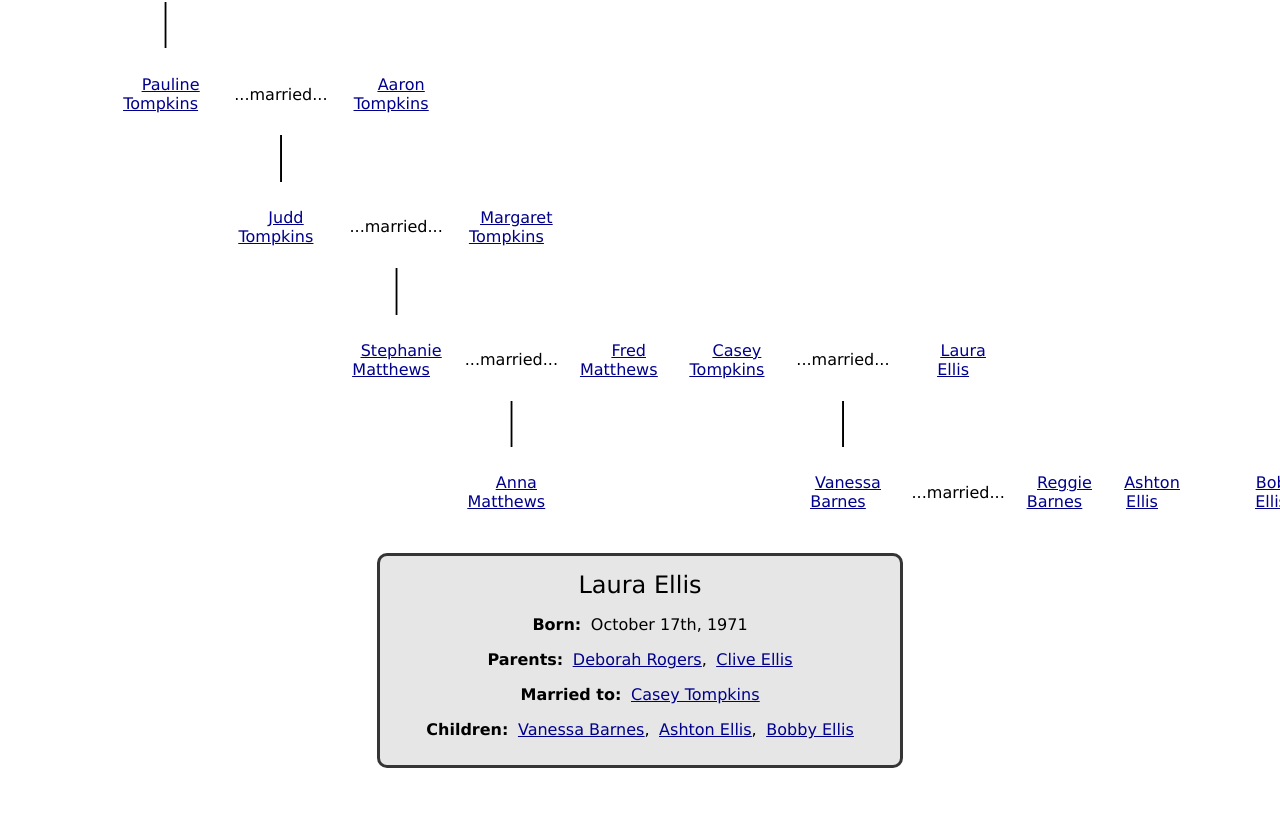
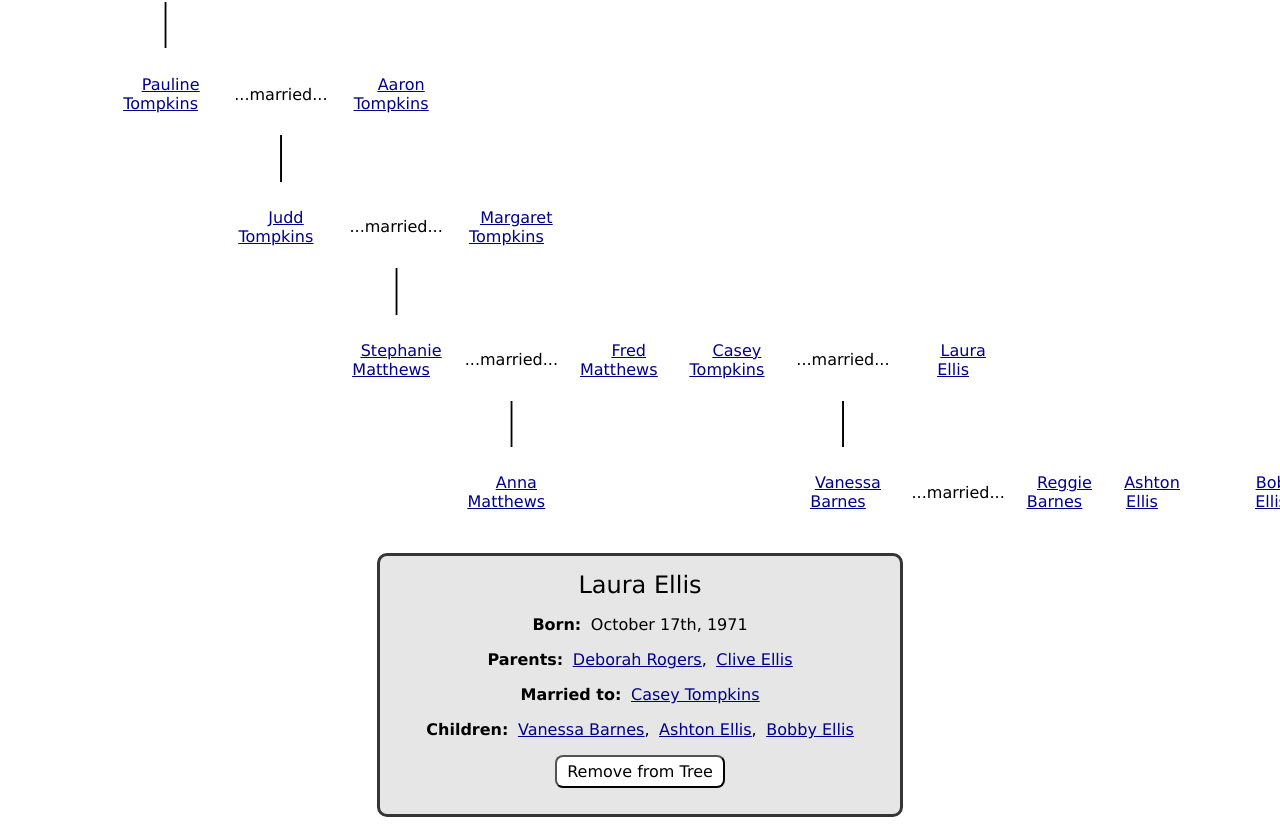
Before and after one commit to MirandaBrawnerSavannah/family-tree-app, a Next.js app: page /locale/en/person/1 in a window 1280 px wide. Shown: the part 223-1048 px from the top of the page. Before the commit the page ends 999 px from the top, so only its background shows below. Built offline with nearby package versions, Linux system fonts and the light colour scheme.

Commit message:
feat(remove-from-tree): added button to remove a person from the tree

```diff
--- a/components/PersonProfile.jsx
+++ b/components/PersonProfile.jsx
@@ -8,6 +8,7 @@ import Localizer, { getDateInfo } from '../utils/Localizer';
 import lookupPerson from '../utils/lookupPerson';
 import CommaSeparatedList from '../components/CommaSeparatedList';
 import { TreeContext } from './TreeContext';
+import removeFromTree from '../utils/removeFromTree';
 
 const PersonProfile = () => {
   const router = useRouter();
@@ -116,6 +117,14 @@ const PersonProfile = () => {
                 } />
               </p>
             )}
+            <p>
+              <button className={profileStyles.button} onClick={() => {
+                const newList = removeFromTree({ personId: 9, data: listOfPeople });
+                setListOfPeople(newList);
+              }}>
+                {intl.formatMessage({ id: 'removeFromTree' })}
+              </button>
+            </p>
           </div>
         );
       }}
--- a/components/PersonProfile.module.css
+++ b/components/PersonProfile.module.css
@@ -22,3 +22,14 @@
   font-weight: bold;
   margin-right: 0.6em;
 }
+.button {
+  font-family: Verdana, Geneva, Tahoma, sans-serif;
+  background-color: white;
+  /* color: white; */
+  font-size: 16px;
+  border-radius: 8px;
+  padding-left: 10px;
+  padding-right: 10px;
+  padding-top: 5px;
+  padding-bottom: 5px;
+}
--- a/components/Tree.jsx
+++ b/components/Tree.jsx
@@ -17,6 +17,7 @@ const Tree = () => {
     <TreeContext.Consumer>
       {contextValue => {
         const [listOfPeople, setListOfPeople] = contextValue;
+        console.log('List of People:', listOfPeople);
         const nextId = getNextAvailableID(listOfPeople);
         console.log('Next available ID:', nextId);
         const { locale } = router.query;
--- a/locales/en.json
+++ b/locales/en.json
@@ -12,5 +12,6 @@
   "notFound": "Error: Not Found",
   "children": "Children:",
   "marriageLine": "...married...",
-  "marriedTo": "Married to:"
+  "marriedTo": "Married to:",
+  "removeFromTree": "Remove from Tree"
 }
--- a/locales/fr.json
+++ b/locales/fr.json
@@ -12,5 +12,6 @@
   "notFound": "Erreur : Pas trouvé",
   "children": "Enfants :",
   "marriageLine": "...marié(e)s...",
-  "marriedTo": "Marié(e) avec :"
+  "marriedTo": "Marié(e) avec :",
+  "removeFromTree": "Sortir de l'arbre"
 }
--- /dev/null
+++ b/utils/removeFromTree.js
@@ -0,0 +1,39 @@
+const removeFromTree = ({ personId, data }) => {
+  const copyOfData = [...data];
+  data.forEach((nextPerson, index) => {
+    if (nextPerson.id === personId) {
+      copyOfData.splice(index);
+    }
+  });
+  copyOfData.forEach((nextPerson) => {
+    if (nextPerson.children) {
+      const newChildList = [...nextPerson.children];
+      nextPerson.children.forEach((childId, index) => {
+        if (index < newChildList.length && newChildList[index] === personId) {
+          newChildList.splice(index);
+        }
+      });
+      nextPerson.children = newChildList;
+    };
+    if (nextPerson.parents) {
+      const newParentList = [...nextPerson.parents];
+      nextPerson.parents.forEach((parentId, index) => {
+        if (index < newParentList.length && newParentList[index] === personId) {
+          newParentList.splice(index);
+        }
+      });
+      nextPerson.parents = newParentList;
+    };
+    /* if (nextPerson.marriedTo) {
+      const newMarriageList = [...nextPerson.marriedTo];
+      nextPerson.marriedTo.forEach((marriage, index) => {
+        if (index < newMarriageList.length && newMarriageList[index].spouse === personId) {
+          newMarriageList.splice(index);
+        }
+      });
+      nextPerson.marriedTo = newMarriageList;
+    } */
+  });
+  return copyOfData;
+};
+export default removeFromTree;
```
